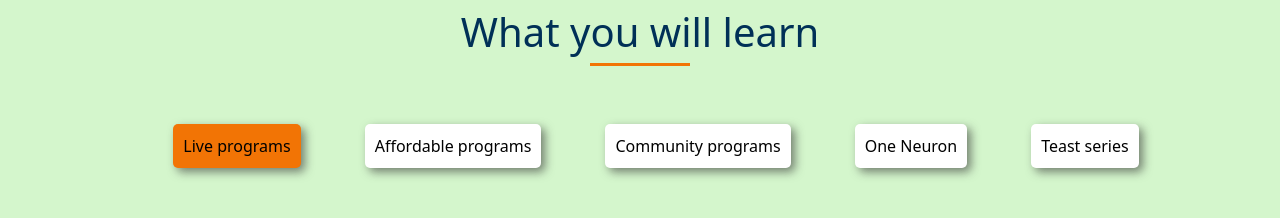
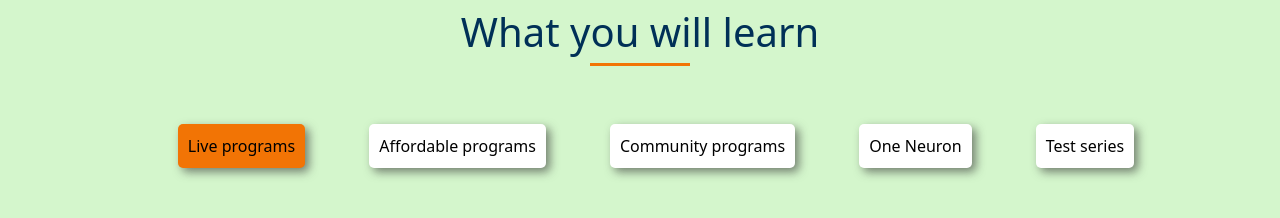
Before and after one commit to Yasir284/iNeuron-homepage, a plain HTML site: page index.html in a window 1280 px wide. Shown: the part 3840-4058 px from the top of the page. Drawn offline with nearby package versions, Linux system fonts and the light colour scheme.

Commit message:
mistake correction

```diff
--- a/index.html
+++ b/index.html
@@ -1158,7 +1158,7 @@
           <li class="programs-list-item">Affordable programs</li>
           <li class="programs-list-item">Community programs</li>
           <li class="programs-list-item">One Neuron</li>
-          <li class="programs-list-item">Teast series</li>
+          <li class="programs-list-item">Test series</li>
         </ul>
       </div>
       <div class="programs-container-2">
```
